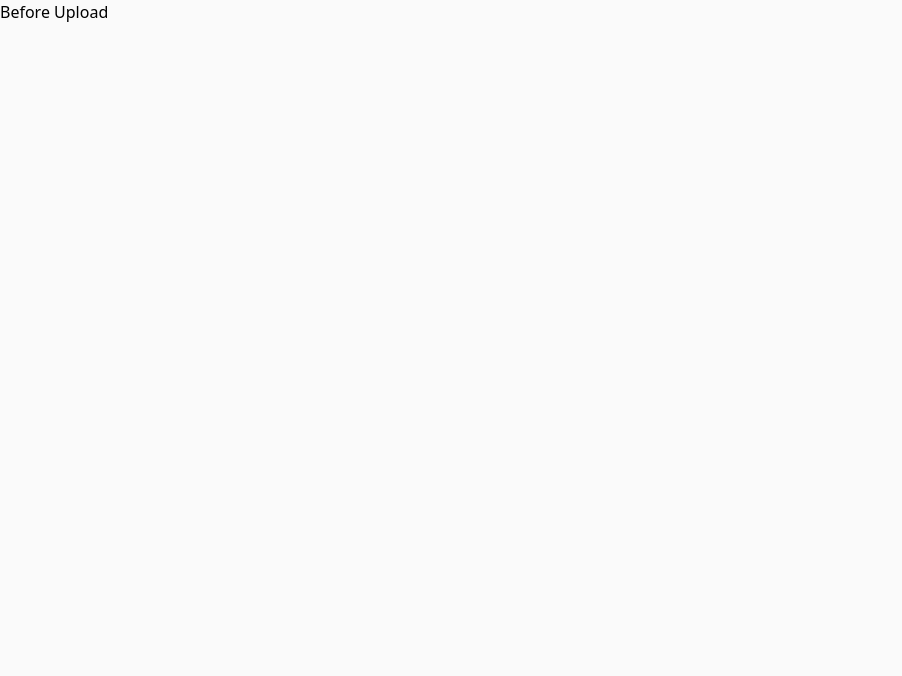
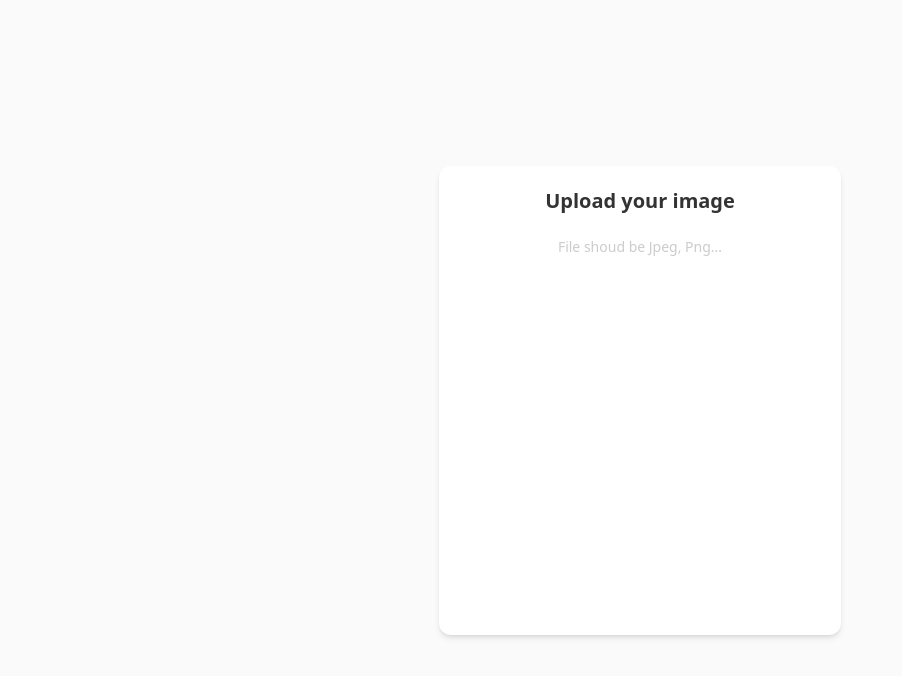
Before and after one commit to adil2190/simple-image-uploader, a React (Vite) app: page / in a window 1280 px wide. Shown: the top 676 px of the page, without its empty margins (0-902 px from the left). Built offline with nearby package versions, Linux system fonts and the light colour scheme.

Commit message:
Readme template added, and few components scaffolding

```diff
--- a/src/App.tsx
+++ b/src/App.tsx
@@ -3,7 +3,7 @@ import BeforeUpload from "./components/BeforeUpload";
 
 function App() {
   return (
-    <div className="bg-[#fafafa] h-screen w-screen">
+    <div className="bg-[#fafafa] h-screen w-screen flex items-center justify-center">
       <BeforeUpload />
     </div>
   );
--- a/src/components/BeforeUpload.tsx
+++ b/src/components/BeforeUpload.tsx
@@ -1,7 +1,15 @@
 import React from "react";
+import Heading from "./Text/Heading";
+import Label from "./Text/Label";
+import UploadWrapper from "./wrappers/UploadWrapper";
 
 function BeforeUpload() {
-  return <div>Before Upload</div>;
+  return (
+    <UploadWrapper>
+      <Heading>Upload your image</Heading>
+      <Label>File shoud be Jpeg, Png...</Label>
+    </UploadWrapper>
+  );
 }
 
 export default BeforeUpload;
--- /dev/null
+++ b/src/components/Text/Heading.tsx
@@ -0,0 +1,13 @@
+import React from "react";
+
+type HeadingProps = {
+  children?: React.ReactNode;
+};
+
+function Heading({ children }: HeadingProps) {
+  return (
+    <p className="my-[20px] font-bold text-[20px] text-[#333]">{children}</p>
+  );
+}
+
+export default Heading;
--- /dev/null
+++ b/src/components/Text/Label.tsx
@@ -0,0 +1,11 @@
+import React from "react";
+
+type LabelProps = {
+  children?: React.ReactNode;
+};
+
+function Label({ children }: LabelProps) {
+  return <p className="mb-[15px] text-[14px] text-[#ccc]">{children}</p>;
+}
+
+export default Label;
--- /dev/null
+++ b/src/components/wrappers/UploadWrapper.tsx
@@ -0,0 +1,19 @@
+import React from "react";
+
+type UploadWrapperProps = {
+  children?: React.ReactNode;
+};
+
+function UploadWrapper({ children }: UploadWrapperProps) {
+  return (
+    <div
+      className="w-[402px] h-[469px] bg-white
+    shadow-md rounded-[12px] flex
+    flex-col items-center"
+    >
+      {children}
+    </div>
+  );
+}
+
+export default UploadWrapper;
```
Also changed, not shown: 1 other file (tests, documents, lock files or other folders).
